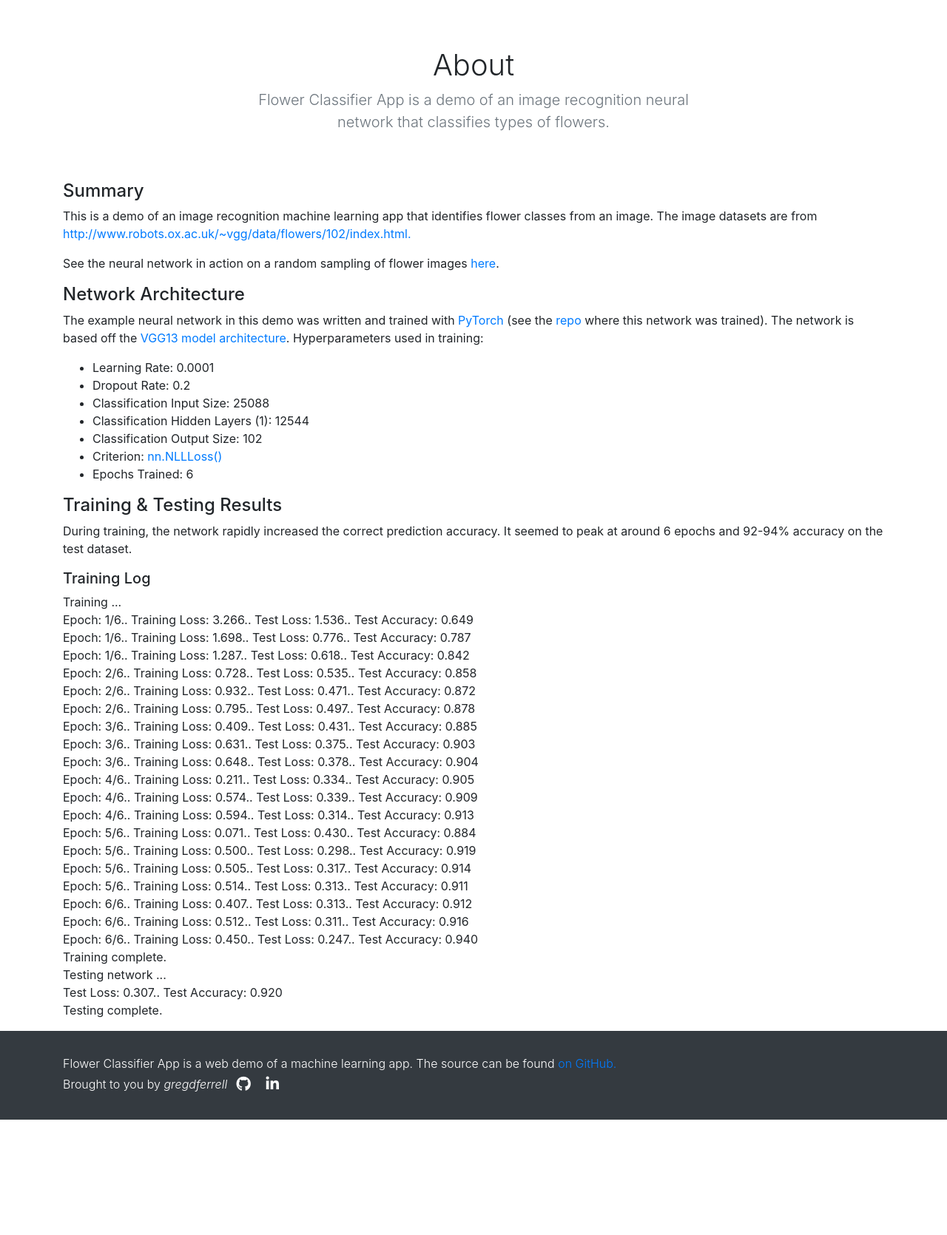
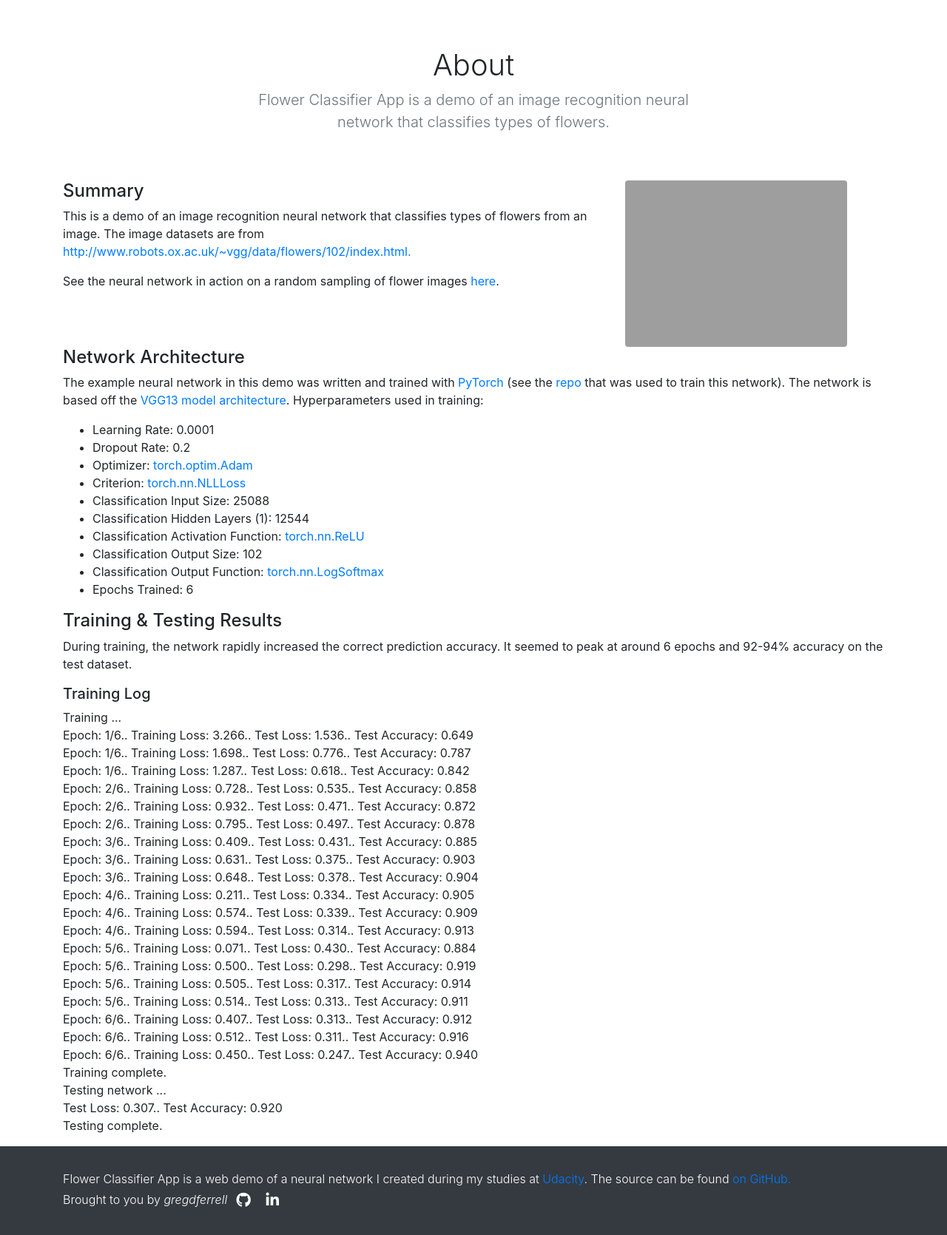
Before and after one commit to gregdferrell/flower-classifier-web, a Flask app: template server/templates/index.html in a window 1280 px wide. Shown: the part 58-1728 px from the top of the page at 74% size. Before the commit the page ends 1572 px from the top, so only its background shows below. Run offline with Flask 2, Linux system fonts and the light colour scheme; the template is opened without the code that fills it, so the values that code supplies are empty; parts of the project's set-up code (start-up, migrations or seed data) failed here and were passed over; some libraries are stand-ins or nearby versions; grey boxes are pictures that could not be loaded.

Commit message:
improve documentation, index page description and code cleanup

```diff
--- a/server/app.py
+++ b/server/app.py
@@ -37,7 +37,8 @@ nw = Network(arch=NetworkArchitectures.VGG13,
 
 @app.route('/', methods=['GET'])
 def index():
-	return render_template('index.html')
+	files, file_urls = get_images_random_sampling(1)
+	return render_template('index.html', file=file_urls[0])
 
 
 @app.route('/test_images', methods=['GET'])
@@ -55,21 +56,11 @@ def classify_test_images():
 		num_predictions = 10
 
 	# Get all images, full paths & links
-	files_path = path.join('static', 'img', 'test', '**/*.jpg')
-	files = glob.glob(files_path, recursive=True)
+	files, file_urls = get_images_random_sampling(num_images)
+	classifications = [classify(file, num_predictions) for file in files]
 
-	classifications = []
-	if files:
-		# Select random sample of flower images
-		files = random.sample(files, num_images)
+	return render_template('test_images.html', results=zip(file_urls, classifications))
 
-		# Classify each image
-		classifications = [classify(file, num_predictions) for file in files]
-
-		# Remove prefix 'static' & update file paths to URLs
-		files = [file[len('static/'):].replace('\\', '/') for file in files]
-
-	return render_template('test_images.html', results=zip(files, classifications))
 
 # TODO Complete
 # @app.route('/upload', methods=['POST'])
@@ -100,6 +91,12 @@ def classify_test_images():
 
 
 def classify(image_file, top_matches: int):
+	"""
+	Uses the neural net to classify the given image
+	:param image_file: the path to the image file
+	:param top_matches: the number of predictions to return
+	:return: a dict containing lists of class names, class ids and probabilities
+	"""
 	# Use network to get top predictions
 	category_name_list, class_id_list, probabilities_list = nw.predict(image_file, top_matches)
 	return {
@@ -109,6 +106,36 @@ def classify(image_file, top_matches: int):
 	}
 
 
+def convert_file_path_to_url(file):
+	"""
+	Gets a file url given a path to an image file.
+	:param file: the path to the image file
+	:return: a URL friendly string that Flask can use to link to the image
+	"""
+	# Remove static prefix and update file path separators to URL style
+	file = file[len('static/'):].replace('\\', '/')
+	return file
+
+
+def get_images_random_sampling(num_images: int):
+	"""
+	Gets a random sampling of images from the test dataset.
+	:param num_images: the number of images to get
+	:return: a tuple containing the [0]file paths (to be used in classification) and [1]file urls (to be used by flask for showing the images)
+	"""
+	# Get all images, full paths & links
+	files_path = path.join('static', 'img', 'test', '**/*.jpg')
+	files = glob.glob(files_path, recursive=True)
+
+	# Select random sample of flower images
+	files = random.sample(files, num_images)
+
+	# Remove prefix 'static' & update file paths to URLs
+	file_urls = [file[len('static/'):].replace('\\', '/') for file in files]
+
+	return files, file_urls
+
+
 if __name__ == '__main__':
 	app.debug = True
 	app.secret_key = 'RANDOMKEY!'
--- a/server/static/css/main.css
+++ b/server/static/css/main.css
@@ -11,8 +11,6 @@
 	background-size: cover;
 	border-radius: 4px;
 	display: inline-block;
-	height: 400px;
-	width: 400px;
 }
 
 .flower-image-section {
@@ -21,10 +19,6 @@
 
 .flower-item-section {
 	margin: 1rem 0 1rem;
-}
-
-.flower-results-section {
-
 }
 
 .footer {
@@ -61,8 +55,26 @@
 	font-weight: 300;
 }
 
+.w400 {
+	width: 400px;
+}
+
+.w300 {
+	width: 300px;
+}
+
 #messages {
     margin-top: 2rem;
+}
+
+/*
+ * Screen width < 768 px
+ */
+
+@media (max-width: 767px) {
+	#index-summary {
+		margin-bottom: 1rem;
+	}
 }
 
 /*
--- a/server/templates/base_layout.html
+++ b/server/templates/base_layout.html
@@ -50,7 +50,7 @@
 
     <footer class="footer">
         <section class="container">
-            <p class="font-weight-light">Flower Classifier App is a web demo of a machine learning app. The source can be found <a href="https://github.com/gregdferrell/flower-classifier-web">on GitHub.</a></p>
+            <p class="font-weight-light">Flower Classifier App is a web demo of a neural network I created during my studies at <a href="https://www.udacity.com/">Udacity</a>. The source can be found <a href="https://github.com/gregdferrell/flower-classifier-web">on GitHub.</a></p>
             <p class="font-weight-light">
                 Brought to you by <em>gregdferrell</em>
                 <a href="https://www.github.com/gregdferrell" target="_blank" class="footer-icon-link"><span
--- a/server/templates/index.html
+++ b/server/templates/index.html
@@ -12,21 +12,31 @@
 
     <section>
         <div class="container">
-            <h4>Summary</h4>
-            <p>This is a demo of an image recognition machine learning app that identifies flower classes from an image. The image datasets are from
-                <a href="http://www.robots.ox.ac.uk/~vgg/data/flowers/102/index.html.">http://www.robots.ox.ac.uk/~vgg/data/flowers/102/index.html.</a></p>
-            <p>See the neural network in action on a random sampling of flower images <a href="{{ url_for('classify_test_images', images=3, predictions=5) }}">here</a>.</p>
+            <div id="index-summary" class="row">
+                <div class="col-md-8">
+                    <h4>Summary</h4>
+                    <p>This is a demo of an image recognition neural network that classifies types of flowers from an image. The image datasets are from
+                        <a href="http://www.robots.ox.ac.uk/~vgg/data/flowers/102/index.html.">http://www.robots.ox.ac.uk/~vgg/data/flowers/102/index.html.</a></p>
+                    <p>See the neural network in action on a random sampling of flower images <a href="{{ url_for('classify_test_images', images=3, predictions=5) }}">here</a>.</p>
+                </div>
+                <div class="col-md-4">
+                    <img class="flower-image w300" src="{{ url_for('static', filename=file) }}" alt="Flower Test Image" title="Flower Test Image">
+                </div>
+            </div>
 
             <h4>Network Architecture</h4>
-            <p>The example neural network in this demo was written and trained with <a href="https://pytorch.org/">PyTorch</a> (see the <a href="https://github.com/gregdferrell/aipy-p1-image-classifier">repo</a> where this network was trained). The network is based off the <a
-                    href="https://pytorch.org/docs/stable/torchvision/models.html">VGG13 model architecture</a>. Hyperparameters used in training:</p>
+            <p>The example neural network in this demo was written and trained with <a href="https://pytorch.org/">PyTorch</a> (see the <a href="https://github.com/gregdferrell/aipy-p1-image-classifier">repo</a> that was used to train this network). The network is based off the <a
+                    href="https://pytorch.org/docs/stable/torchvision/models.html#torchvision.models.vgg13">VGG13 model architecture</a>. Hyperparameters used in training:</p>
             <ul>
                 <li>Learning Rate: 0.0001</li>
                 <li>Dropout Rate: 0.2</li>
+                <li>Optimizer: <a href="https://pytorch.org/docs/stable/optim.html#torch.optim.Adam">torch.optim.Adam</a></li>
+                <li>Criterion: <a href="https://pytorch.org/docs/stable/nn.html#torch.nn.NLLLoss">torch.nn.NLLLoss</a></li>
                 <li>Classification Input Size: 25088</li>
                 <li>Classification Hidden Layers (1): 12544</li>
+                <li>Classification Activation Function: <a href="https://pytorch.org/docs/stable/nn.html#torch.nn.ReLU">torch.nn.ReLU</a></li>
                 <li>Classification Output Size: 102</li>
-                <li>Criterion: <a href="https://pytorch.org/docs/stable/nn.html">nn.NLLLoss()</a></li>
+                <li>Classification Output Function: <a href="https://pytorch.org/docs/stable/nn.html#torch.nn.LogSoftmax">torch.nn.LogSoftmax</a></li>
                 <li>Epochs Trained: 6</li>
             </ul>
 
--- a/server/templates/test_images.html
+++ b/server/templates/test_images.html
@@ -20,7 +20,7 @@
                 {% for file, classification in results %}
                     <div class="row flower-item-section">
                         <div class="col flower-image-section">
-                            <img class="flower-image center-crop" src="{{ url_for('static', filename=file) }}" alt="Flower Test Image" title="Flower Test Image">
+                            <img class="flower-image w400" src="{{ url_for('static', filename=file) }}" alt="Flower Test Image" title="Flower Test Image">
                         </div>
                         <div class="col flower-results-section">
                             <div id="chart{{ loop.index }}"></div>
```
Also changed, not shown: README.md.
